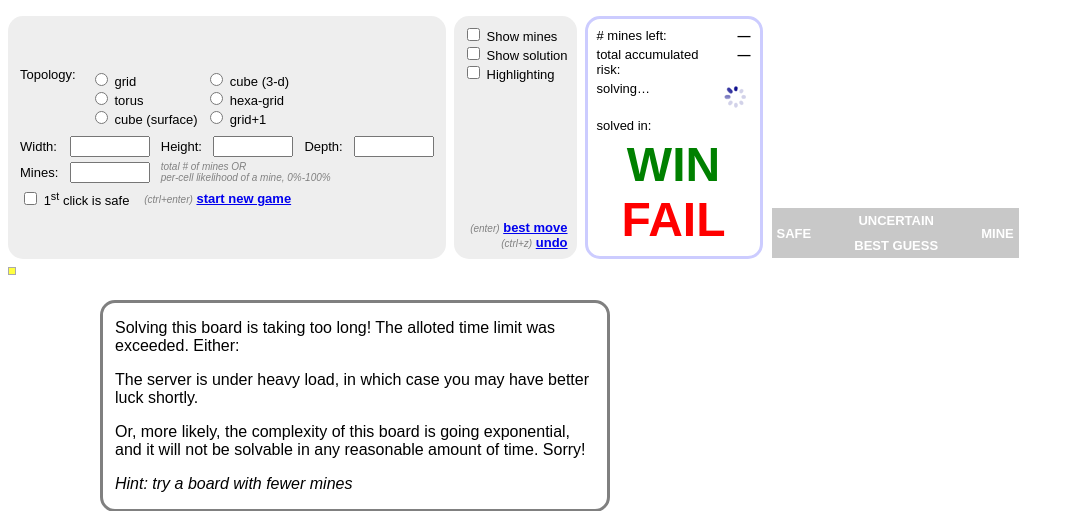
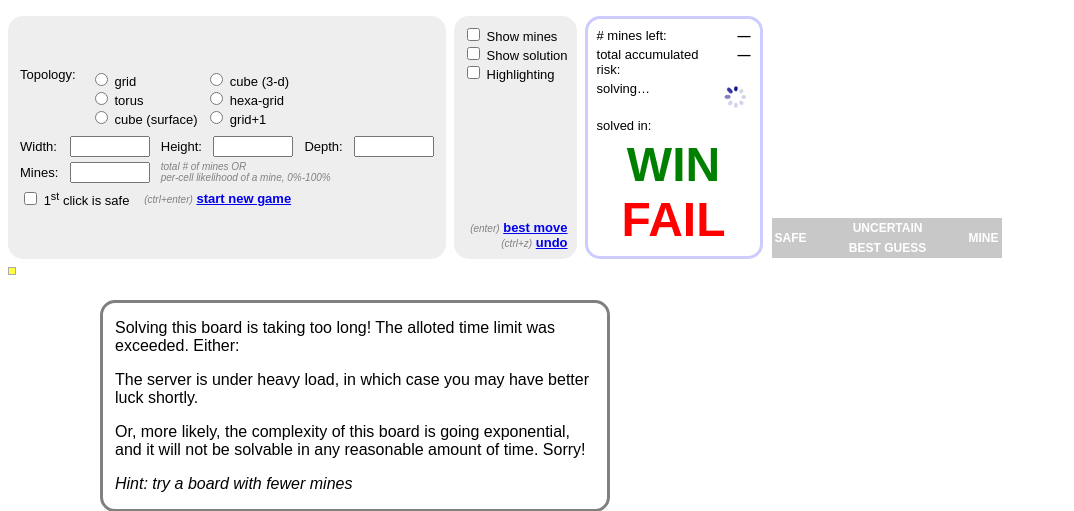
Before and after one commit to mrgriscom/minesweepr, a Django app: page /player/ in a window 1280 px wide. Shown: the top 511 px of the page, without its empty margins (0-1074 px from the left). Run offline with Django 3.2, Linux system fonts and the light colour scheme; some libraries are stand-ins or nearby versions.

Commit message:
legend style

```diff
--- a/web_demo/minesweepr/templates/_player.html
+++ b/web_demo/minesweepr/templates/_player.html
@@ -106,7 +106,9 @@
 }
 
 #legend td {
-  padding: 5px;
+  font-size: 75%;
+  padding: 3px;
+  white-space: nowrap;
 }
 
 {% block content_style %}
@@ -219,7 +221,7 @@
 
   </td>
   <td valign="bottom">
-    <table id="legend" border="0" cellspacing="0" cellpadding="5">
+    <table id="legend" border="0" cellspacing="0">
       <tr>
         <td id="clear" rowspan="2" valign="middle">SAFE</td>
         <td id="ambig" align="center" width="150px;">UNCERTAIN</td>
```
